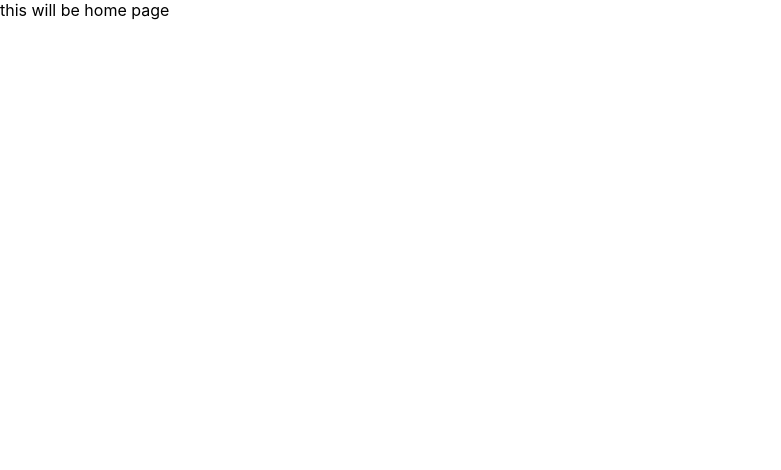
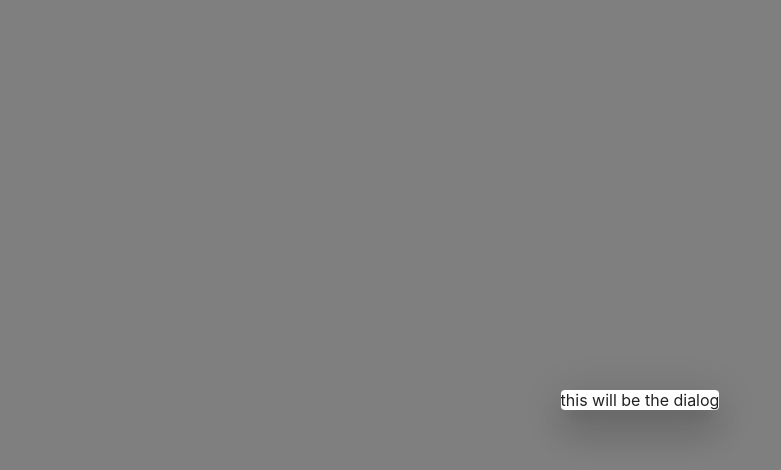
Before and after one commit to Tiinzzy/react-projects, a React (Create React App) app in the folder mongodb-browser/src/front-end/: page / in a window 1280 px wide. Shown: the top 470 px of the page, without its empty margins (0-781 px from the left). Built offline with nearby package versions, Linux system fonts and the light colour scheme; the HTML template or start-up script is replaced by a standard one.

Commit message:
dialog opens as the page renders

```diff
--- a/mongodb-browser/src/front-end/src/components/Home.js
+++ b/mongodb-browser/src/front-end/src/components/Home.js
@@ -1,20 +1,29 @@
 import React from "react";
 
 import Box from '@mui/material/Box';
+import Dialog from '@mui/material/Dialog';
+
+import Connection from "./Connection";
 
 export default class Home extends React.Component {
 
     constructor(props) {
         super(props);
         this.state = {
+            openDialog: true
+        }
+    }
 
-        }
+    handleCLoseDialog() {
+        this.setState({ openDialog: false });
     }
 
     render() {
         return (
             <Box>
-                this will be home page
+                <Dialog open={this.state.openDialog} onClose={() => this.handleCLoseDialog()}>
+                    <Connection />
+                </Dialog>
             </Box>
         );
     }
```
